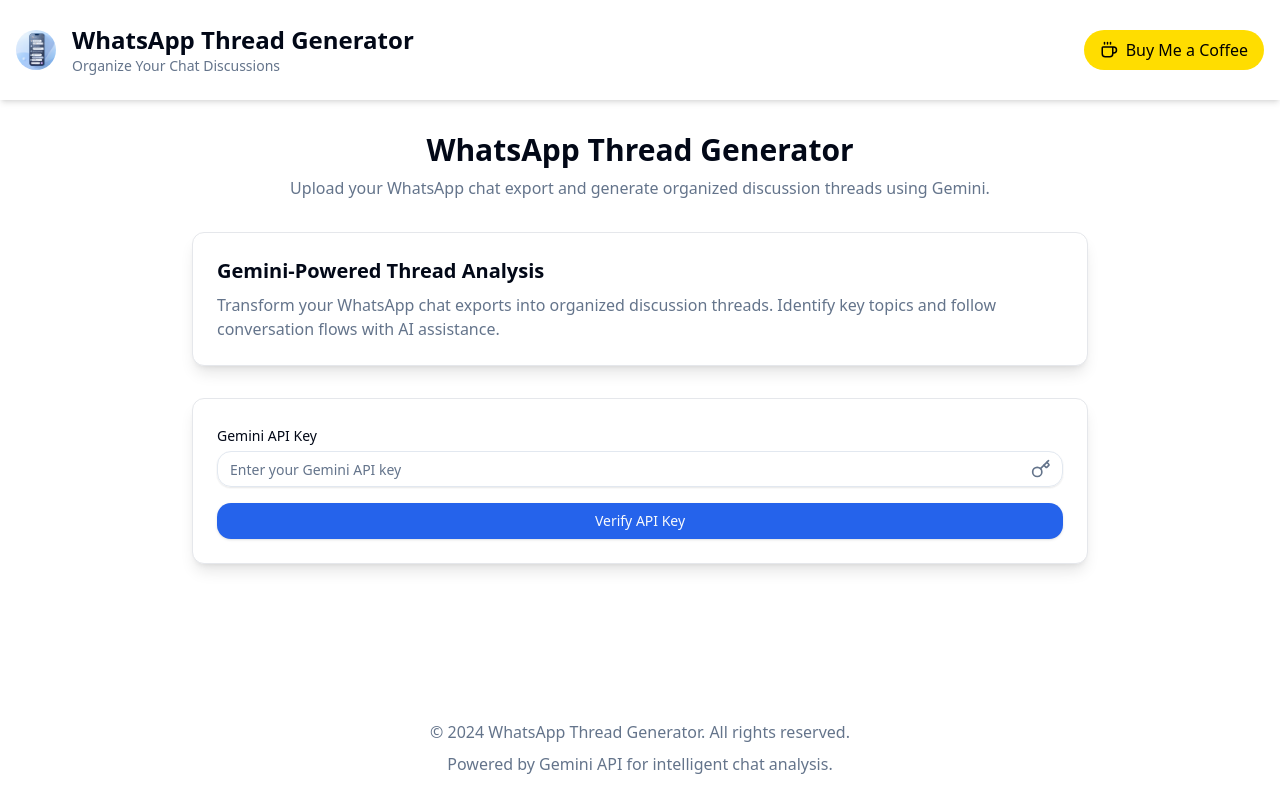
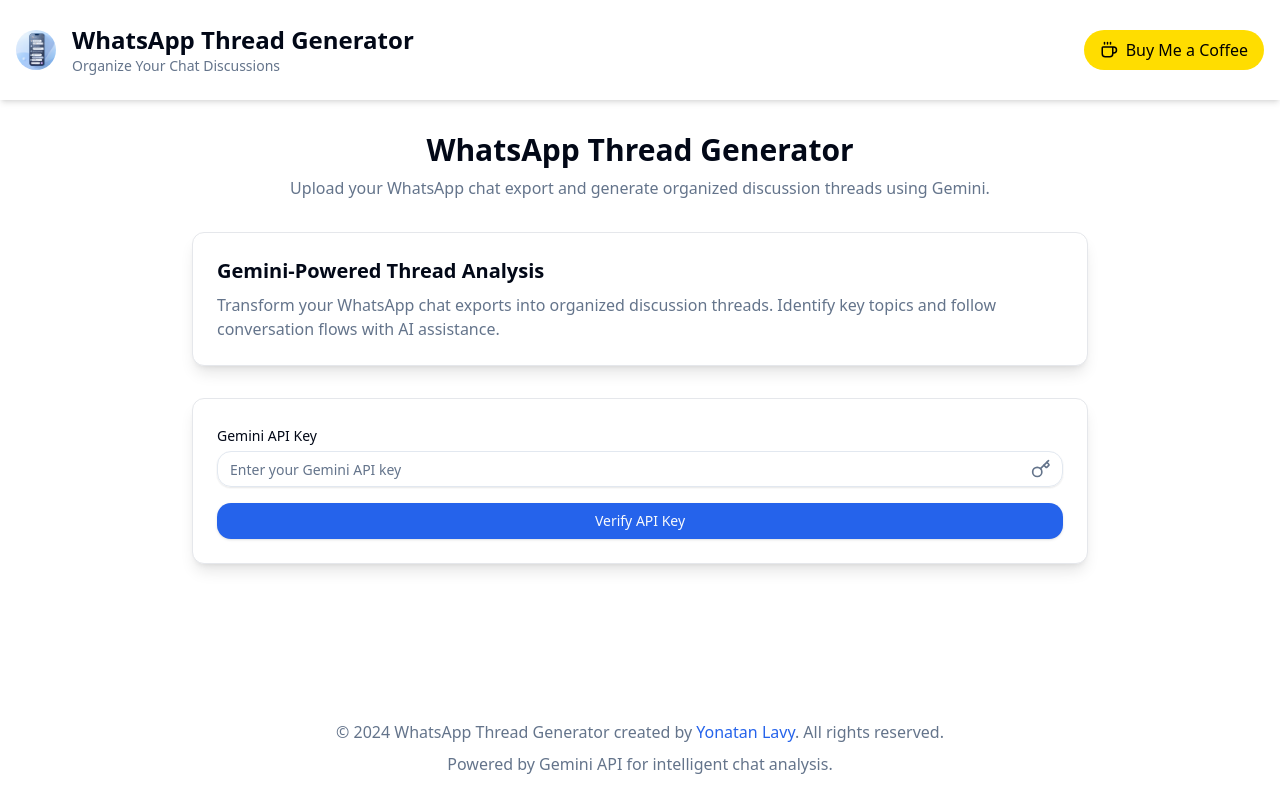
Before and after one commit to yehonatanyosefi/whatsapp-threads, a Next.js app: page / in a window 1280 px wide. Built offline with nearby package versions, Linux system fonts and the light colour scheme.

Commit message:
added social to footer

```diff
--- a/components/Footer.tsx
+++ b/components/Footer.tsx
@@ -2,7 +2,17 @@
 	return (
 		<footer className="bg-card mt-8">
 			<div className="container mx-auto px-4 py-6 text-center text-muted-foreground">
-				<p>&copy; 2024 WhatsApp Thread Generator. All rights reserved.</p>
+				<p>
+					&copy; 2024 WhatsApp Thread Generator created by{' '}
+					<a
+						href="https://yonatanlavy.com"
+						className="hover:underline text-primary"
+						target="_blank"
+						rel="noopener noreferrer">
+						Yonatan Lavy
+					</a>
+					. All rights reserved.
+				</p>
 				<p className="mt-2">Powered by Gemini API for intelligent chat analysis.</p>
 			</div>
 		</footer>
```
